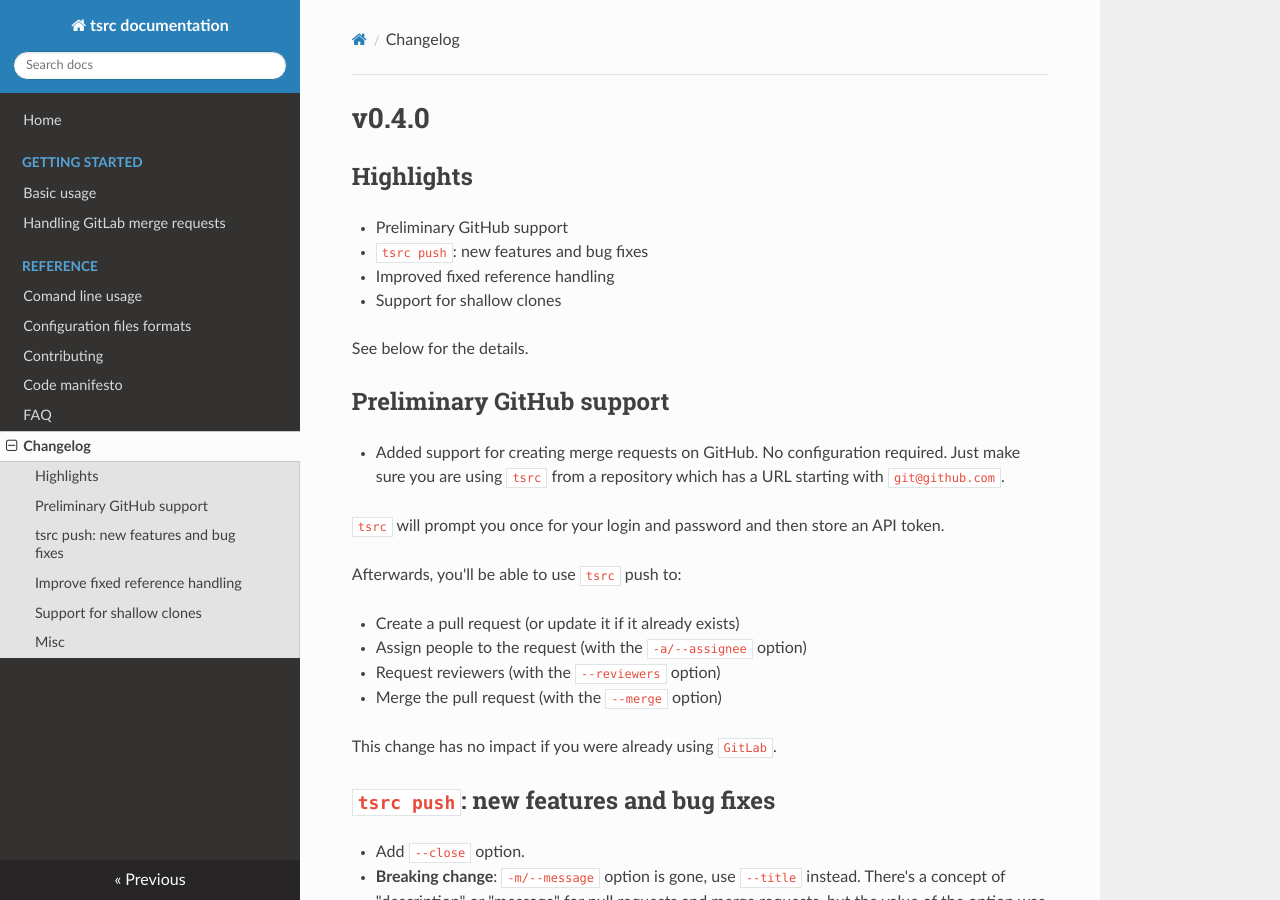
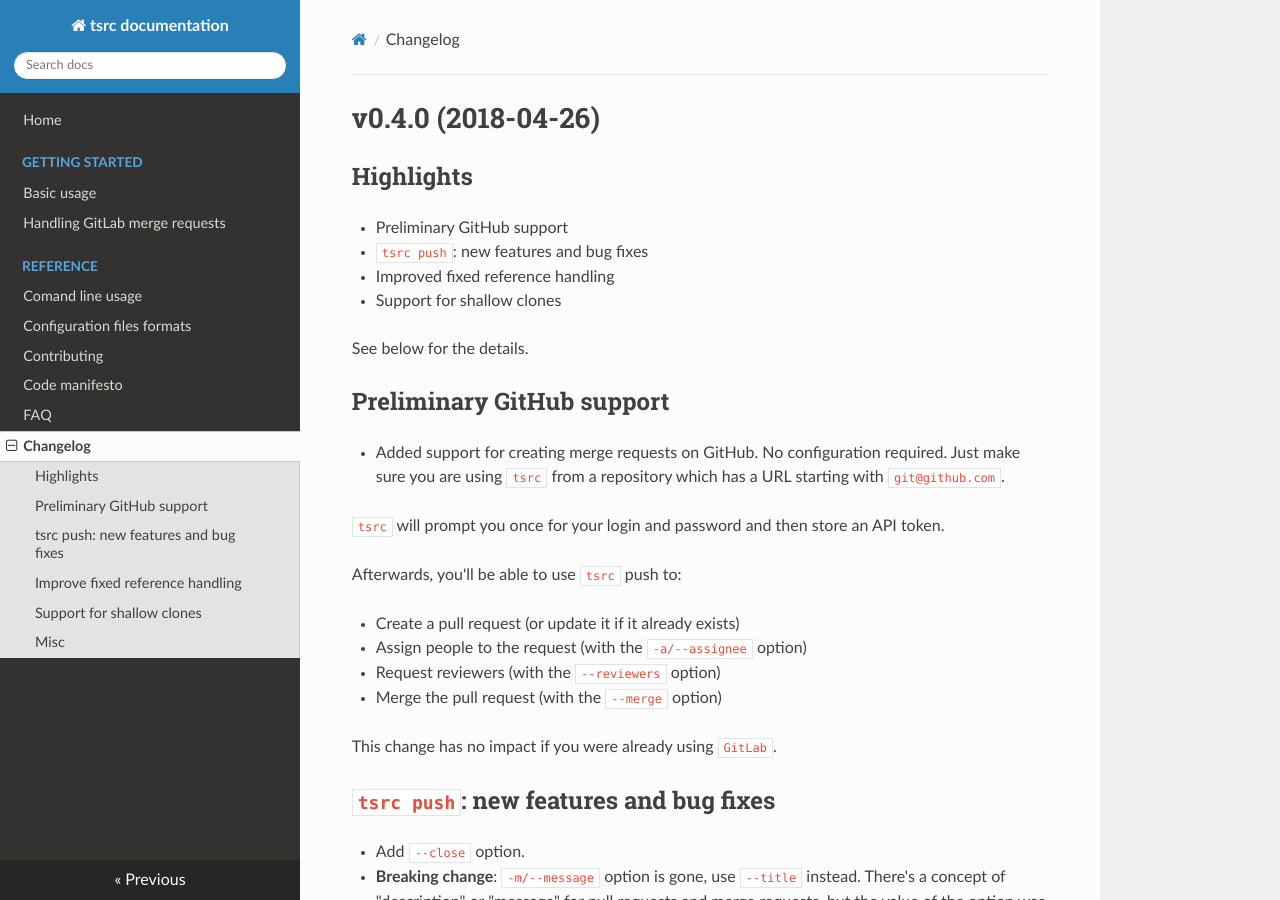
Before and after one commit to your-tools/tsrc, an MkDocs documentation site: the page built from docs/changelog.md, in a window 1280 px wide and 900 px high. Built offline with MkDocs 1.6.1, drawn with Linux system fonts in a browser that asks for light colours; nearby versions of some CDN libraries; old or Windows-style settings are respelled for this version of MkDocs.

Commit message:
Add date in changelog

```diff
--- a/docs/changelog.md
+++ b/docs/changelog.md
@@ -1,4 +1,4 @@
-# v0.4.0
+# v0.4.0 (2018-04-26)
 
 ## Highlights
 
```
